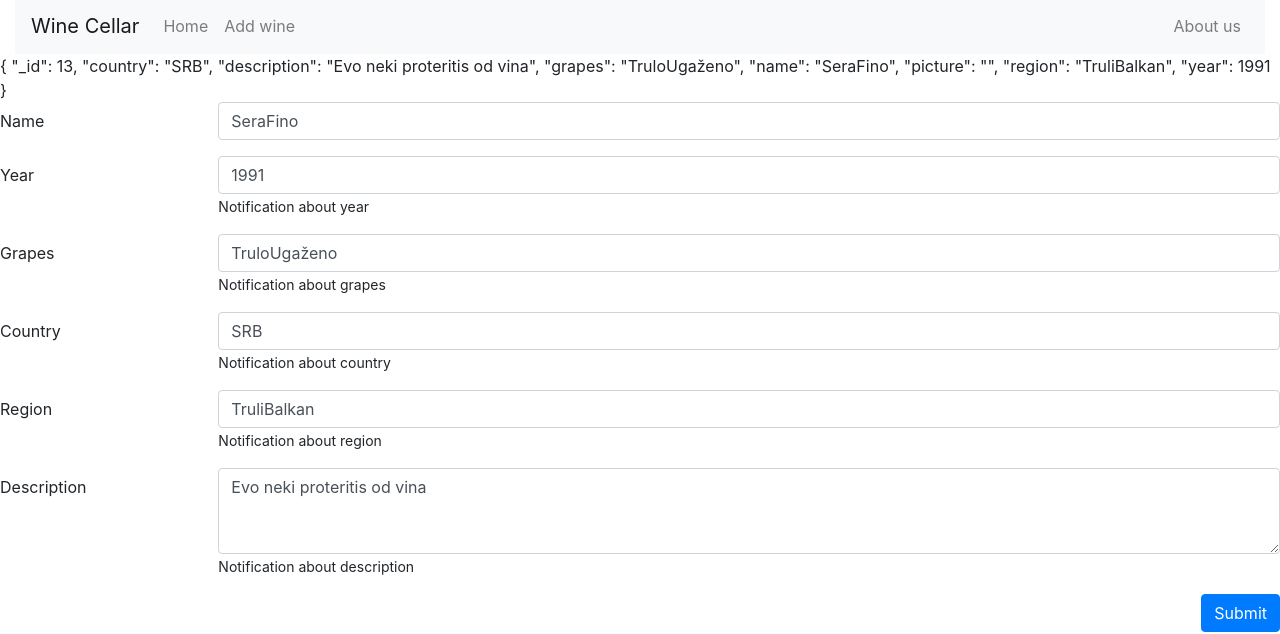
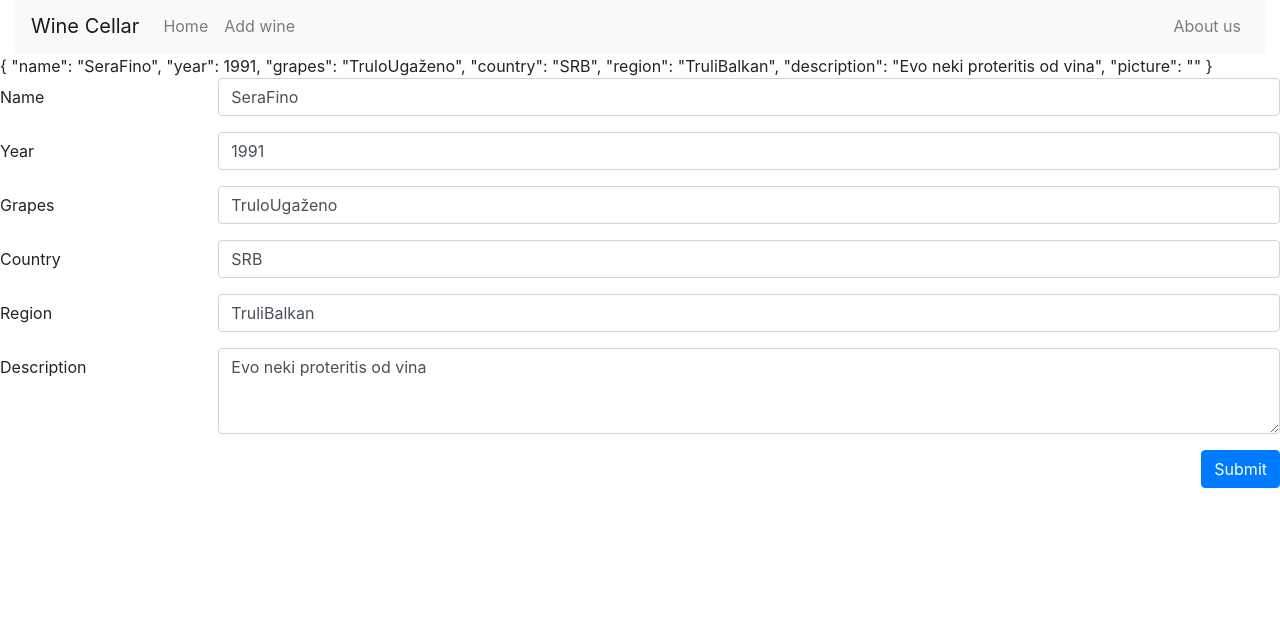
Before and after one commit to Scribtor/ngV2, an Angular app: page /wines/add in a window 1280 px wide. Shown: the part 302-936 px from the top of the page. After the commit the page ends 806 px from the top, so only its background shows below. Built offline with nearby package versions, Linux system fonts and the light colour scheme.

Commit message:
Završen template-based model forme

```diff
--- a/src/app/wine/edit-wine/edit-wine.component.html
+++ b/src/app/wine/edit-wine/edit-wine.component.html
@@ -14,8 +14,8 @@
 		<label for="year" class="col-2 col-form-label">Year</label>
 		<div class="col-10">
             <input class="form-control" type="number" id="year" placeholder="Year" name="year"
-             [(ngModel)]="vino.year" required>
-			<small>Notification about year</small>
+             [(ngModel)]="vino.year" #year="ngModel" required>
+			 <small *ngIf="year.touched && year.errors?.required" class="text-danger">This field is required</small>
 		</div>
 	</div>
 
@@ -23,8 +23,8 @@
 		<label for="year" class="col-2 col-form-label">Grapes</label>
 		<div class="col-10">
             <input class="form-control" type="text" id="grapes" placeholder="Grapes" name="grapes"
-             [(ngModel)]="vino.grapes" required>
-			<small>Notification about grapes</small>
+             [(ngModel)]="vino.grapes" #grapes="ngModel" required>
+			 <small *ngIf="grapes.touched && grapes.errors?.required" class="text-danger">This field is required</small>
 		</div>
 	</div>
 
@@ -32,8 +32,8 @@
 		<label for="country" class="col-2 col-form-label">Country</label>
 		<div class="col-10">
             <input class="form-control" type="text" id="country" placeholder="Country" name="country"
-             [(ngModel)]="vino.country" required>
-			<small>Notification about country</small>
+             [(ngModel)]="vino.country" #country="ngModel" required>
+			 <small *ngIf="country.touched && country.errors?.required" class="text-danger">This field is required</small>
 		</div>
 	</div>
 
@@ -41,8 +41,8 @@
 		<label for="region" class="col-2 col-form-label">Region</label>
 		<div class="col-10">
             <input class="form-control" type="text" id="region" placeholder="Region"  name="region"
-             [(ngModel)]="vino.region" required>
-			<small>Notification about region</small>
+             [(ngModel)]="vino.region" #region="ngModel" required>
+			 <small *ngIf="region.touched && region.errors?.required" class="text-danger">This field is required</small>
 		</div>
 	</div>
 
@@ -50,8 +50,8 @@
 		<label for="description" class="col-2 col-form-label">Description</label>
 		<div class="col-10">
             <textarea class="form-control" rows="3" id="description" placeholder="Description" name="description"
-             [(ngModel)]="vino.description" required></textarea>
-			<small>Notification about description</small>
+             [(ngModel)]="vino.description" #description="ngModel" required></textarea>
+			 <small *ngIf="description.touched && description.errors?.required" class="text-danger">This field is required</small>
 		</div>
 	</div>
 
@@ -68,7 +68,7 @@
         (
             label.col2.col-form-label[for="name"]{Name}+
             (
-                .col-10>input.form-control[type="text"][id="name"][placeholder="Name"]+
+                .col-10>input.form-control[type="text"][id="name"][name="name"][placeholder="Name"]+
                 small{Notification about name}
             )
         )
--- a/src/app/wine/edit-wine/edit-wine.component.ts
+++ b/src/app/wine/edit-wine/edit-wine.component.ts
@@ -9,19 +9,18 @@ import { Wine } from '../model/wine.model'
 })
 export class EditWineComponent implements OnInit {
   public vino={
-    _id:13,
+    name:"SeraFino",
+    year:1991,
+    grapes:"TruloUgaženo",
     country:"SRB",
+    region:"TruliBalkan",
     description:"Evo neki proteritis od vina",
-    grapes:"TruloUgaženo",
-    name:"SeraFino",
-    picture:"",
-    region:"TruliBalkan",
-    year:1991};
+    picture:""
+    };
 
   constructor(private rt: Router) { }
   ngOnInit(): void {
     console.log(this.vino);
-    console.log(1);
 
   }
   onSubmit()
```
